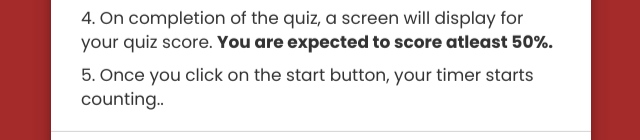
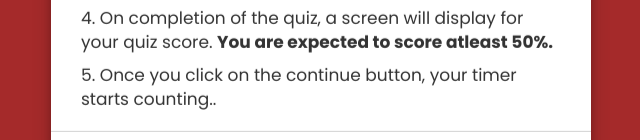
Before and after one commit to Marvellous-is-cool/Quiz-App, a plain HTML site: page index.html in a window 1280 px wide. Both pictures are taken after a click on the button "Start". Shown: the part 453-593 px from the top of the page, without its empty margins (319-959 px from the left). Drawn offline with nearby package versions, Linux system fonts and the light colour scheme.

Commit message:
updated!

```diff
--- a/index.html
+++ b/index.html
@@ -17,7 +17,7 @@
   </head>
   <body>
     <!-- start Quiz button -->
-    <div class = "container-fluid">
+    <div class="container-fluid">
       <div class="fr_page">
         <h1 class="quiz_txt">Quiz App</h1>
         <button type="button" class="start_btn">Start</button>
@@ -34,13 +34,15 @@
           <div class="info">
             2. There is a <b>20 seconds</b> countdown timer for every questions
             which is located at the right top corner,
-          <b>once the timer stops, the next question appears automatically.</b>
+            <b
+              >once the timer stops, the next question appears automatically.</b
+            >
           </div>
           <div class="info">
             3.
             <b
-            >On providing answers for each questions, the next question appears
-            automatically as well.</b
+              >On providing answers for each questions, the next question
+              appears automatically as well.</b
             >
           </div>
           <div class="info">
@@ -48,7 +50,8 @@
             score. <b>You are expected to score atleast 50%. </b>
           </div>
           <div class="info">
-          5. Once you click on the start button, your timer starts counting..
+            5. Once you click on the continue button, your timer starts
+            counting..
           </div>
         </div>
         <div class="buttons">
```
Lines whose indentation alone changed are shown as unchanged.
